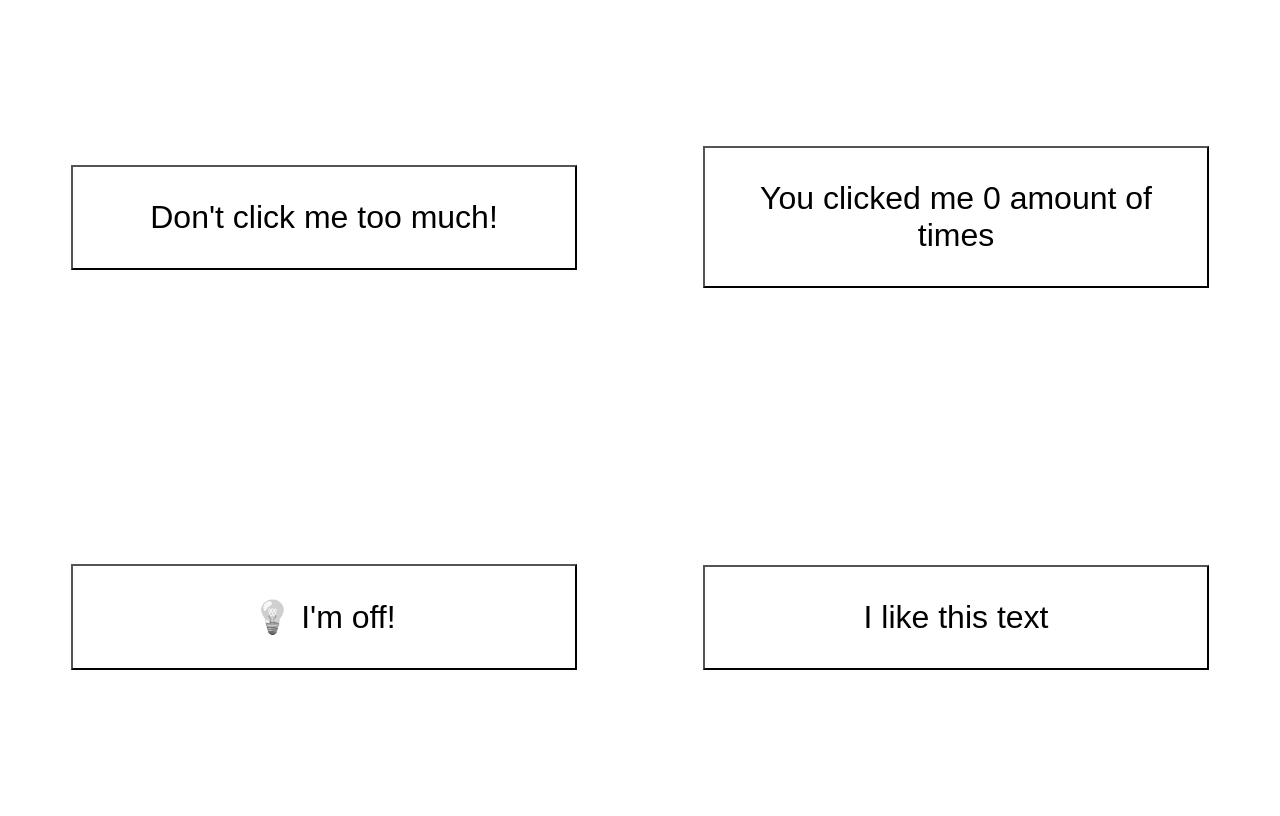
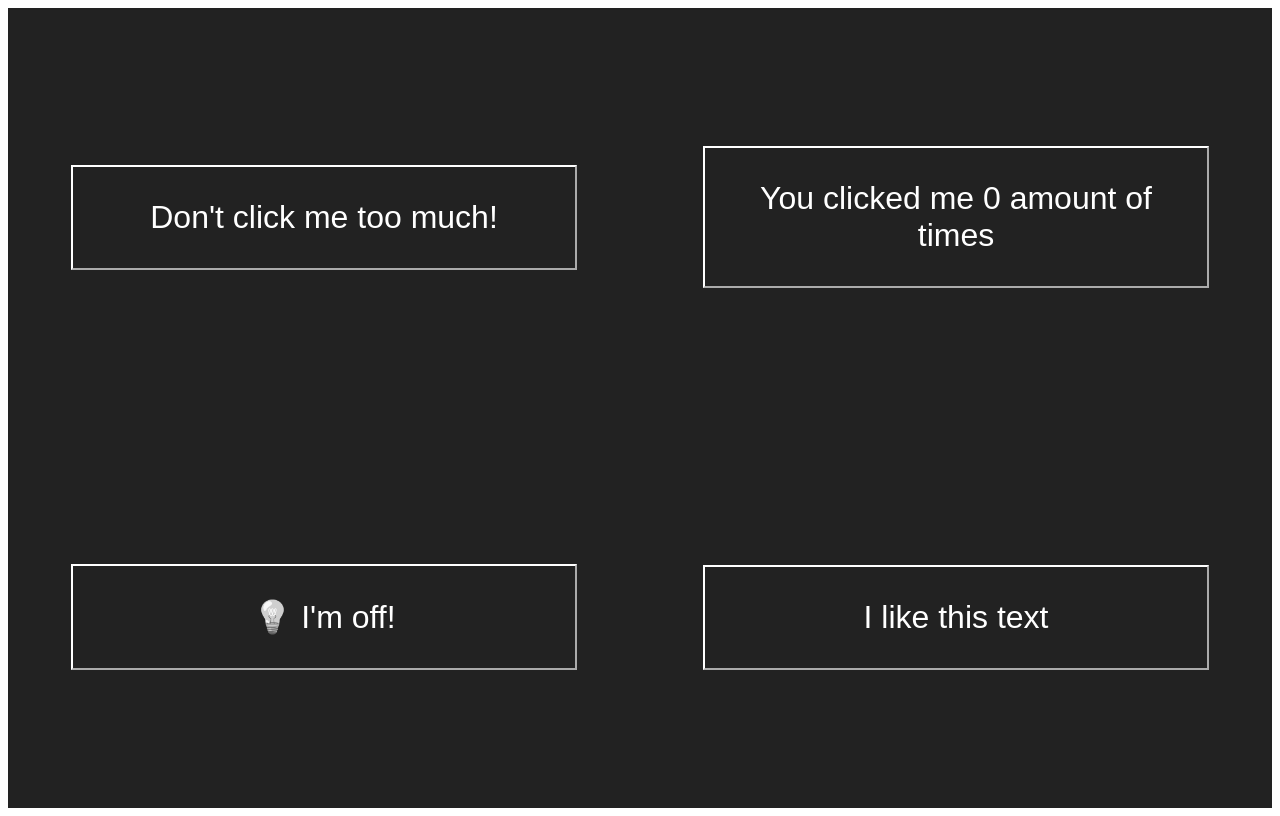
Before and after one commit to Atkinss1/fancy-buttons, a React (Create React App) app: page / in a window 1280 px wide. Built offline with nearby package versions, Linux system fonts and the light colour scheme.

Commit message:
refactor: pass down state and switchLight function

```diff
--- a/src/App.js
+++ b/src/App.js
@@ -1,16 +1,26 @@
 import './App.css';
+import { useState } from 'react';
 import AngryButton from '../src/components/AngryButton/AngryButton';
 import CounterButton from '../src/components/CounterButton/CounterButton';
 import LightSwitchButton from '../src/components/LightSwitchButton/LightSwitchButton';
 import TextRepeaterButton from '../src/components/TextRepeaterButton/TextRepeaterButton';
 
+
 function App() {
-  return (
-    <div className={"App"}>
+
+    const [light, setLight] = useState('off');
+    const dark = (light === 'off') ? 'dark' : '';
+
+    const switchLight = () => {
+      setLight((light === 'on') ? 'off' : 'on');
+    }
+
+    return (
+    <div className={`App ${dark}`}>
       <section>
         <AngryButton />
         <CounterButton />
-        <LightSwitchButton />
+        <LightSwitchButton light={light} switchLight={switchLight} />
         <TextRepeaterButton />
       </section>
     </div>
```
